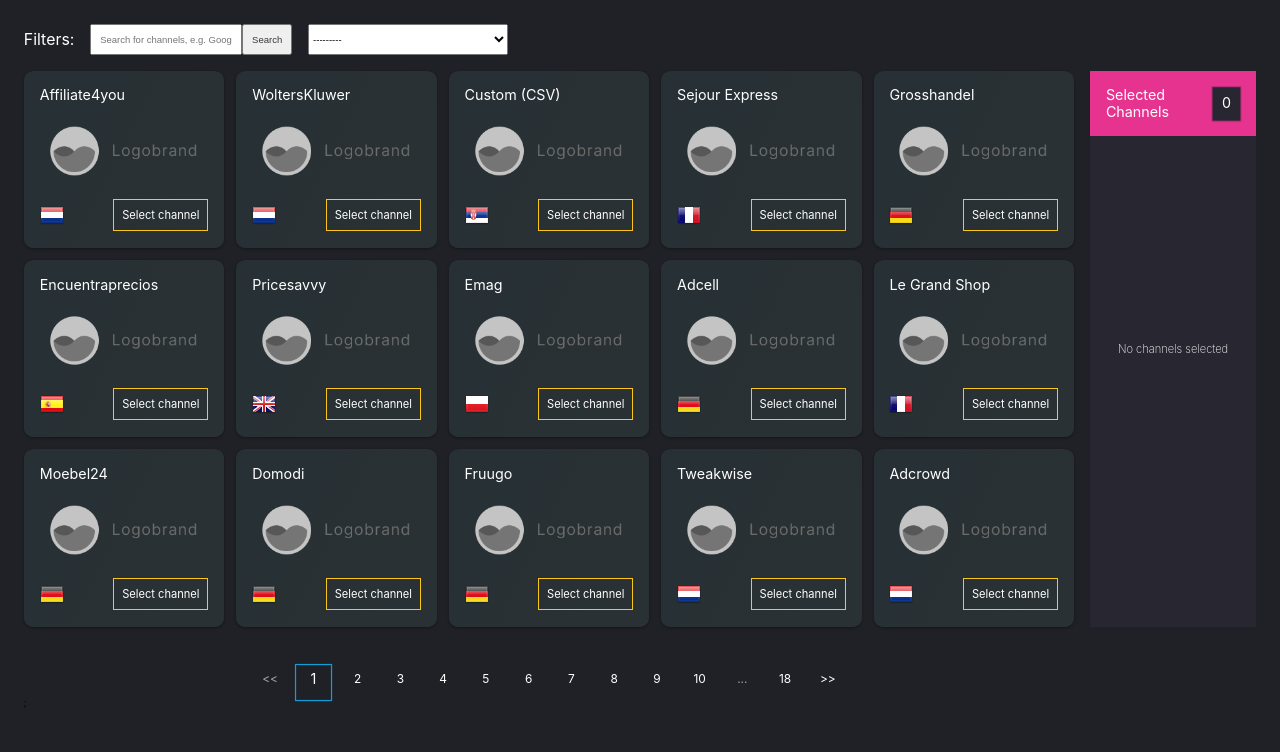
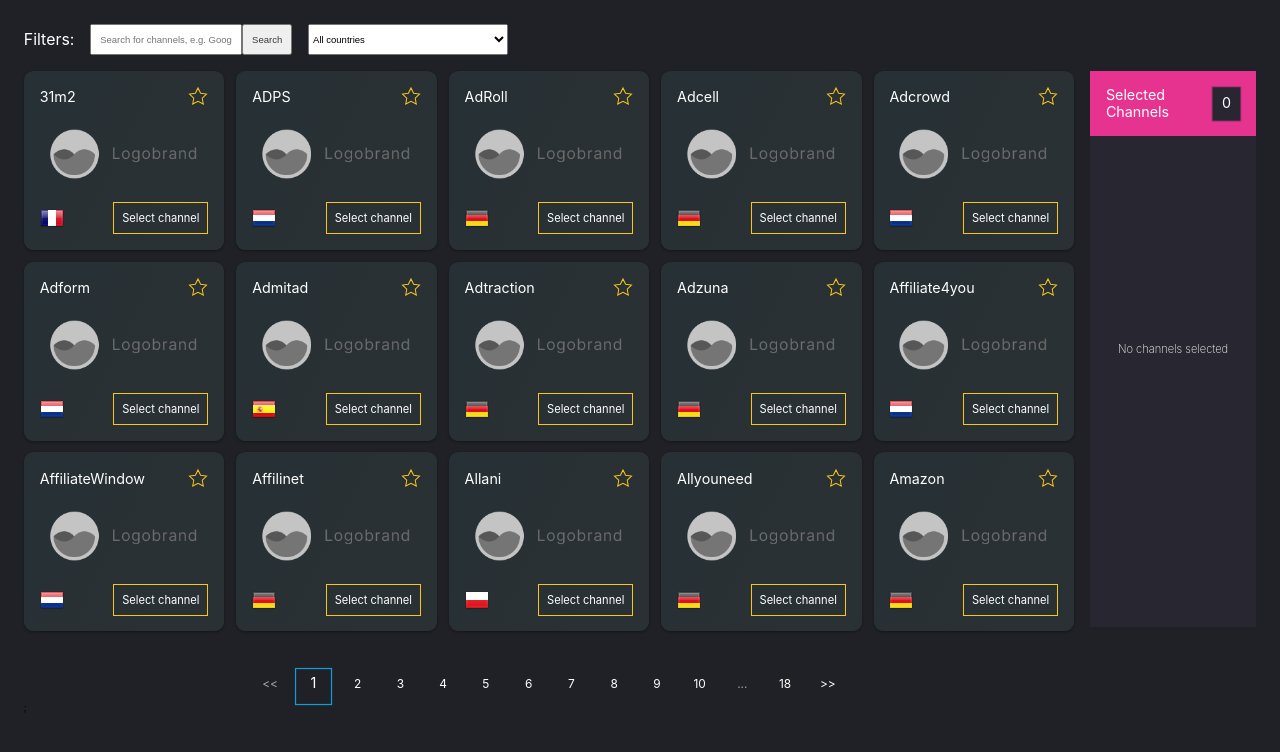
Before and after one commit to vanillapixel/channable, a React (Create React App) app: page / in a window 1280 px wide. Shown: the top 752 px of the page. Built offline with nearby package versions, Linux system fonts and the light colour scheme.

Commit message:
fixed unused filters reset

```diff
--- a/src/App.tsx
+++ b/src/App.tsx
@@ -1,11 +1,25 @@
+import { useMemo } from "react";
 import { ChannelSelect } from "./components/ChannelSelect";
+import { channelsData } from "./data/channelsData";
+
 import "./app.css";
 
 function App() {
+	const channelsList = useMemo(() => {
+		return [...channelsData].sort((a, b) => {
+			if (a.label < b.label) {
+				return -1;
+			}
+			if (a.label > b.label) {
+				return 1;
+			}
+			return 0;
+		});
+	}, []);
 	return (
 		<div className="channels-select-container">
 			<div className="channels-select">
-				<ChannelSelect />;
+				<ChannelSelect channelsList={channelsList} />;
 			</div>
 		</div>
 	);
--- a/src/components/ChannelSelect.tsx
+++ b/src/components/ChannelSelect.tsx
@@ -1,15 +1,23 @@
-import { FC, useState, useEffect, useCallback } from "react";
-
-import { channelsData } from "../data/channelsData";
+import { useState, useEffect, useCallback } from "react";
 
 import { FiltersBar } from "./filtersBar/FiltersBar";
 import { ChannelsLists } from "./channelsLists/ChannelsLists";
 
+interface Channel {
+	key: string;
+	label: string;
+	country: string;
+}
+
+interface ChannelsSelectProps {
+	channelsList: Channel[];
+}
+
 const MAX_ROWS = 3;
 const MAX_COLUMNS = 5;
 
-export const ChannelSelect: FC = () => {
-	const [displayedChannels, setDisplayedChannels] = useState(channelsData);
+export const ChannelSelect = ({ channelsList }: ChannelsSelectProps) => {
+	const [displayedChannels, setDisplayedChannels] = useState(channelsList);
 	const [displayedPage, setDisplayedPage] = useState(0);
 
 	const [filters, setFilters] = useState({
@@ -17,13 +25,11 @@
 		selectedCountry: "all",
 	});
 
-	console.log(filters);
-
 	// OPTIONAL isFavourite -> star icon grey false default - filled yellow if true
 
 	const filterChannelsList = useCallback(() => {
 		const { searchTerm, selectedCountry } = filters;
-		const newFilteredChannelsList = [...channelsData].filter((channel) => {
+		const newFilteredChannelsList = channelsList.filter((channel) => {
 			const { country, key } = channel;
 			if (selectedCountry === "all" && searchTerm === "") return channel;
 			if (searchTerm !== "" && key.includes(searchTerm)) return channel;
--- a/src/components/channelsLists/channelsList/channelCard/ChannelCard.tsx
+++ b/src/components/channelsLists/channelsList/channelCard/ChannelCard.tsx
@@ -32,6 +32,19 @@
 		<div key={channel.key} className="channel-card">
 			<div className="card-details">
 				<span className="channel-name">{channel.label}</span>
+				<svg
+					width="20"
+					height="20"
+					viewBox="0 0 20 20"
+					xmlns="http://www.w3.org/2000/svg"
+				>
+					<polygon
+						fill="none"
+						stroke="#000"
+						stroke-width="1.01"
+						points="10 2 12.63 7.27 18.5 8.12 14.25 12.22 15.25 18 10 15.27 4.75 18 5.75 12.22 1.5 8.12 7.37 7.27"
+					></polygon>
+				</svg>
 			</div>
 			<div className="channel-banner-container">
 				<img
--- a/src/components/channelsLists/channelsList/channelCard/channelCard.css
+++ b/src/components/channelsLists/channelsList/channelCard/channelCard.css
@@ -65,3 +65,7 @@
 .channel-selected-active {
   background: var(--accent-color-2);
 }
+
+svg polygon {
+  stroke: var(--accent-color-2);
+}
--- a/src/components/channelsLists/channelsList/channelCard/channelCard.scss
+++ b/src/components/channelsLists/channelsList/channelCard/channelCard.scss
@@ -59,3 +59,7 @@
 .channel-selected-active {
 	background: var(--accent-color-2);
 }
+
+svg polygon {
+	stroke: var(--accent-color-2);
+}
--- a/src/components/filtersbar/FiltersBar.tsx
+++ b/src/components/filtersbar/FiltersBar.tsx
@@ -1,5 +1,9 @@
+import { useState, useCallback, useEffect, ChangeEvent } from "react";
+
 import { CountryFilter } from "./filters/CountryFilter";
 import { SearchTermFilter } from "./filters/SearchTermFilter";
+
+import useDebounce from "../../customHooks/useDebounce";
 
 import "./filtersBar.css";
 
@@ -9,13 +13,46 @@
 }
 
 export const FiltersBar = ({ filters, setFilters }: FiltersBarProps) => {
+	const [searchTerm, setSearchTerm] = useState(filters.searchTerm);
+	const [selectedCountry, setSelectedCountry] = useState(
+		filters.selectedCountry
+	);
+
+	const updateSearchTermFilter = useCallback(
+		(e: ChangeEvent<HTMLInputElement>) => {
+			e.preventDefault();
+			console.log(searchTerm);
+			setSearchTerm(e.target.value);
+			setFilters({ searchTerm: e.target.value, selectedCountry: "all" });
+			setSelectedCountry("all");
+		},
+		[setFilters]
+	);
+
+	const updateSelectedCountryFilter = useCallback(
+		(e: ChangeEvent<HTMLSelectElement>) => {
+			setSelectedCountry(e.target.value);
+			setFilters({ searchTerm: "", selectedCountry: e.target.value });
+			setSearchTerm("");
+		},
+		[setFilters]
+	);
+
+	useEffect(() => {}, [filters]);
+
 	console.log("filter bar render");
 
 	return (
 		<div className="filters-container">
 			<p>Filters:</p>
-			<SearchTermFilter filters={filters} setFilters={setFilters} />
-			<CountryFilter filters={filters} setFilters={setFilters} />
+			<SearchTermFilter
+				searchTerm={searchTerm}
+				updateSearchTermFilter={updateSearchTermFilter}
+			/>
+			<CountryFilter
+				selectedCountry={selectedCountry}
+				updateSelectedCountryFilter={updateSelectedCountryFilter}
+			/>
 		</div>
 	);
 };
--- a/src/components/filtersbar/filters/CountryFilter.tsx
+++ b/src/components/filtersbar/filters/CountryFilter.tsx
@@ -1,4 +1,4 @@
-import { useEffect, useMemo, useState, useCallback } from "react";
+import { useMemo, ChangeEventHandler } from "react";
 
 import { channelsData } from "../../../data/channelsData";
 import { countries } from "../../../data/countries";
@@ -8,15 +8,15 @@
 };
 
 interface CountryFilterProps {
-	filters: {
-		selectedCountry: string;
-		searchTerm: string;
-	};
-	setFilters: Function;
+	selectedCountry: string;
+	updateSelectedCountryFilter: ChangeEventHandler<HTMLSelectElement>;
 }
 const countriesFullNames: Countries = countries;
 
-export const CountryFilter = ({ filters, setFilters }: CountryFilterProps) => {
+export const CountryFilter = ({
+	selectedCountry,
+	updateSelectedCountryFilter,
+}: CountryFilterProps) => {
 	// unique country names (filters out duplicates with new Set) sorted alphabetically
 	let countriesList = useMemo(() => {
 		return [
@@ -32,31 +32,14 @@
 		});
 	}, []);
 
-	const [selectedCountry, setSelectedCountry] = useState(
-		filters.selectedCountry
-	);
-
-	const updateSelectedCountryInputValue = useCallback((e) => {
-		e.preventDefault();
-		setSelectedCountry(e.target.value);
-	}, []);
-
-	useEffect(() => {
-		setFilters({ searchTerm: "", selectedCountry });
-	}, [selectedCountry, setFilters]);
-
-	useEffect(() => {
-		setSelectedCountry(filters.selectedCountry);
-	}, [filters.searchTerm]);
-
 	return (
 		<select
 			className="filter-option"
 			name="country options"
 			value={selectedCountry}
-			onChange={updateSelectedCountryInputValue}
+			onChange={updateSelectedCountryFilter}
 		>
-			<option value="all">---------</option>
+			<option value="all">All countries</option>
 			{countriesList.map((country: string, id) => (
 				<>
 					<option key={id} value={country}>
--- a/src/components/filtersbar/filters/SearchTermFilter.tsx
+++ b/src/components/filtersbar/filters/SearchTermFilter.tsx
@@ -1,42 +1,19 @@
-import { useState, useCallback, useEffect } from "react";
+import { ChangeEventHandler } from "react";
 
 interface SearchTermFilterProps {
-	filters: {
-		searchTerm: string;
-		selectedCountry: string;
-	};
-	setFilters: Function;
+	searchTerm: string;
+	updateSearchTermFilter: ChangeEventHandler<HTMLInputElement>;
+	// updateSearchTermFilter: Function;
 }
 
 export const SearchTermFilter = ({
-	filters,
-	setFilters,
-}: SearchTermFilterProps) => {
-	const [searchTerm, setSearchTerm] = useState(filters.searchTerm);
-
-	const updateSearchTermFilter = useCallback(
-		(e) => {
-			e.preventDefault();
-			console.log(searchTerm);
-			setFilters({ searchTerm: searchTerm, selectedCountry: "all" });
-		},
-		[searchTerm, setFilters]
-	);
-
-	const updateSearchTermInputValue = useCallback((e) => {
-		e.preventDefault();
-		setSearchTerm(e.target.value.toLowerCase());
-	}, []);
-
-	useEffect(() => {
-		setSearchTerm(filters.searchTerm);
-	}, [filters.selectedCountry]);
-
-	console.log("peto");
-
+	searchTerm,
+	updateSearchTermFilter,
+}: // updateSearchTermFilter,
+SearchTermFilterProps) => {
 	return (
-		<form
-			onSubmit={updateSearchTermFilter}
+		<div
+			// onSubmit={() => updateSearchTermFilter()}
 			className="filter-option search-bar"
 		>
 			<input
@@ -45,9 +22,9 @@
 				name="term"
 				value={searchTerm}
 				placeholder="Search for channels, e.g. Google"
-				onChange={updateSearchTermInputValue}
+				onChange={updateSearchTermFilter}
 			/>
 			<button type="submit">Search</button>
-		</form>
+		</div>
 	);
 };
```
